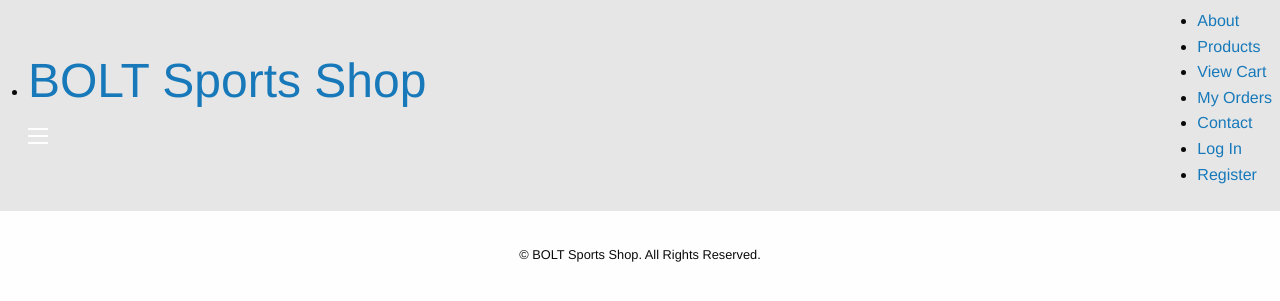
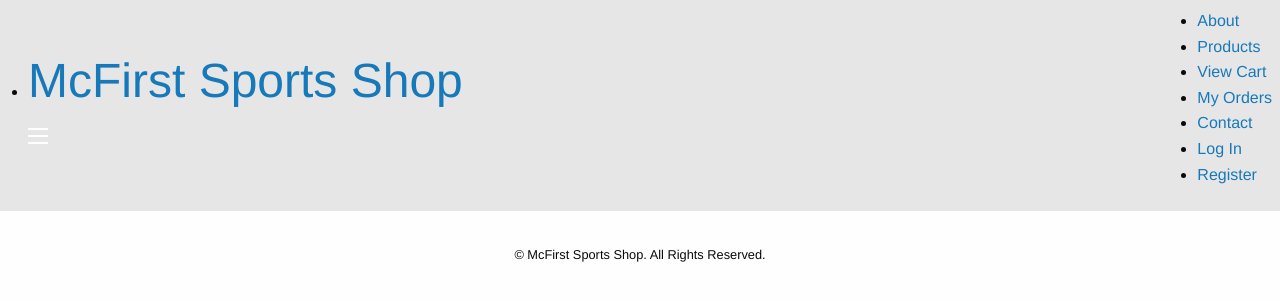
Before and after one commit to nizarrital/MenuMcfirst, a PHP site: page / in a window 1280 px wide. Shown: the top 301 px of the page. Run offline with PHP 8.4, Linux system fonts and the light colour scheme; some libraries are stand-ins or nearby versions.

Commit message:
Changed the title to "McFirst Sports Shop"

```diff
--- a/index.php
+++ b/index.php
@@ -10,7 +10,7 @@ if(session_id() == '' || !isset($_SESSION)){session_start();}
   <head>
     <meta charset="utf-8" />
     <meta name="viewport" content="width=device-width, initial-scale=1.0" />
-    <title>BOLT Sports Shop</title>
+    <title>McFirst Sports Shop</title>
     <link rel="stylesheet" href="css/foundation.css" />
     <script src="js/vendor/modernizr.js"></script>
   </head>
@@ -19,7 +19,7 @@ if(session_id() == '' || !isset($_SESSION)){session_start();}
     <nav class="top-bar" data-topbar role="navigation">
       <ul class="title-area">
         <li class="name">
-          <h1><a href="index.php">BOLT Sports Shop</a></h1>
+          <h1><a href="index.php">McFirst Sports Shop</a></h1>
         </li>
         <li class="toggle-topbar menu-icon"><a href="#"><span></span></a></li>
       </ul>
@@ -58,7 +58,7 @@ if(session_id() == '' || !isset($_SESSION)){session_start();}
       <div class="small-12">
 
         <footer style="margin-top:10px;">
-           <p style="text-align:center; font-size:0.8em;">&copy; BOLT Sports Shop. All Rights Reserved.</p>
+           <p style="text-align:center; font-size:0.8em;">&copy; McFirst Sports Shop. All Rights Reserved.</p>
         </footer>
 
       </div>
```
